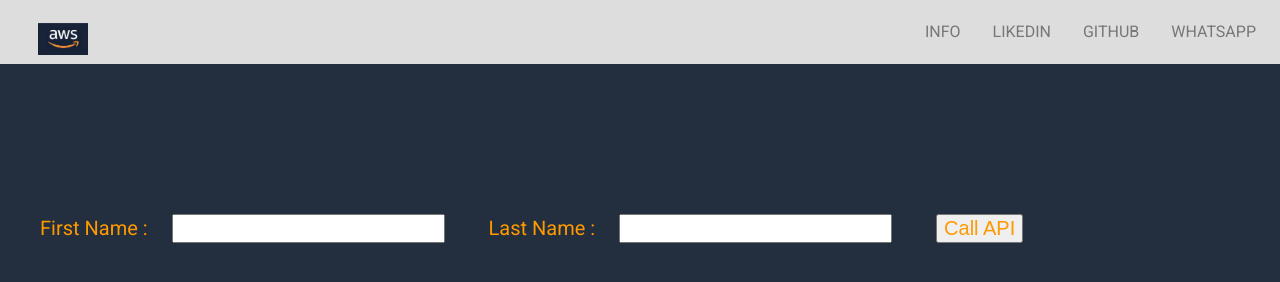
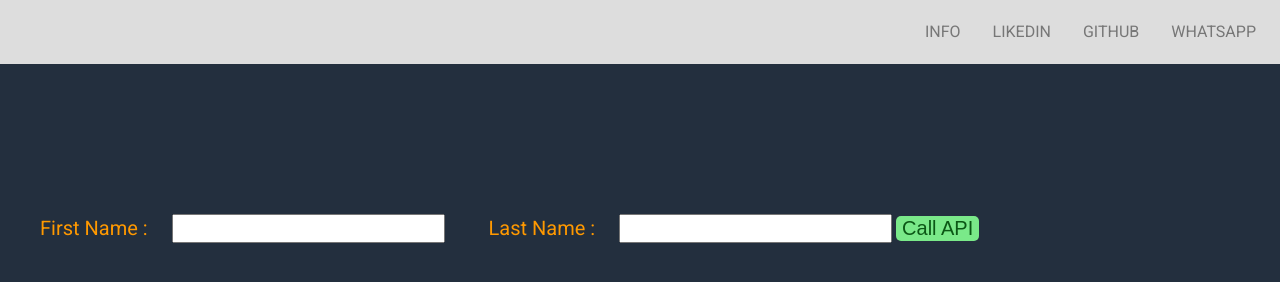
Before and after one commit to 4lexRossi/aws-helloWorld, a plain HTML site: page index.html in a window 1280 px wide. Drawn offline with Linux system fonts and the light colour scheme.

Commit message:
fix script and syle api Button

```diff
--- a/index.html
+++ b/index.html
@@ -4,13 +4,36 @@
         <meta charset="UTF-8">
         <link rel="stylesheet" type="text/css" href="/styles.css">
         <title>Hello World</title>
+        <script>
+            // define the callAPI function that takes a first name and last name as parameters
+            var callAPI = (firstName,lastName)=> {
+            // instantiate a headers object
+            var myHeaders = new Headers();
+            // add content type header to object
+            myHeaders.append("Content-Type", "application/json");
+            // using built in JSON utility package turn object to string and store in a variable
+            var raw = JSON.stringify({"firstName":firstName,"lastName":lastName});
+            // create a JSON object with parameters for API call and store in a variable
+            var requestOptions = {
+                method: 'POST',
+                headers: myHeaders,
+                body: raw,
+                redirect: 'follow'
+            };
+            // make API call with parameters and use promises to get response
+            fetch("https://ivjulu6rb0.execute-api.us-east-1.amazonaws.com/dev", requestOptions)
+            .then(response => response.text())
+            .then(result => alert(JSON.parse(result).body))
+            .catch(error => console.log('error', error));
+            }
+        </script>
     </head>
     <body>
         <div class="container-header">
             <header  id="nav-wrapper">
                 <nav id="nav">
                 <div class="nav left">
-                <span class="gradient skew"><h1 class="logo un-skew"><a href="https://aws.amazon.com/pt/" target="_blank"><img src="aws.png"></a></h1></span>
+                    <span class="gradient skew"><h1 class="logo un-skew"><a href="https://aws.amazon.com/pt/" target="_blank"></a></h1></span>
                     <button id="menu" class="btn-nav"><span class="fas fa-bars"></span></button>
                 </div>
                 <div class="nav right">
@@ -33,5 +56,4 @@
             </form>
         </div>
     </body>
-<script src="scripts.js"></script>
 </html>
--- a/scripts.js
+++ /dev/null
@@ -1,21 +0,0 @@
-// define the callAPI function that takes a first name and last name as parameters
-var callAPI = (firstName,lastName)=> {
-  // instantiate a headers object
-  var myHeaders = new Headers();
-  // add content type header to object
-  myHeaders.append("Content-Type", "application/json");
-  // using built in JSON utility package turn object to string and store in a variable
-  var raw = JSON.stringify({"firstName":firstName,"lastName":lastName});
-  // create a JSON object with parameters for API call and store in a variable
-  var requestOptions = {
-      method: 'POST',
-      headers: myHeaders,
-      body: raw,
-      redirect: 'follow'
-  };
-  // make API call with parameters and use promises to get response
-  fetch("https://ivjulu6rb0.execute-api.us-east-1.amazonaws.com/dev", requestOptions)
-  .then(response => response.text())
-  .then(result => alert(JSON.parse(result).body))
-  .catch(error => console.log('error', error));
-}
--- a/styles.css
+++ b/styles.css
@@ -1,5 +1,5 @@
 @import url('https://fonts.googleapis.com/css2?family=Roboto:wght@300;400&display=swap');
-/*-------------Reset-------------*/
+
 html {
   scroll-behavior: smooth;
 }
@@ -21,10 +21,28 @@ body {
   position: absolute;
   margin-top: 150px;
 }
-label, button {
+
+label {
   color: #FF9900;
   font-size: 20px;
   margin-left: 40px;
+}
+
+button {
+  font-size: 20px;
+  font-weight: 300;
+  color: rgb(11, 87, 21);
+  background-color: rgb(122, 233, 137);
+  border: 0;
+  border-radius: 5px;
+  transition: 200ms;
+}
+
+button:hover {
+  background-color: rgb(21, 240, 50);
+  border-color: rgb(53, 52, 52);
+  border-radius: 5px;
+  cursor: pointer;
 }
 
 input {
@@ -75,7 +93,6 @@ span.gradient {
 }
 
 span.gradient:hover {
-  animation-name: logo-hover;
   animation-duration: 0.3s;
   animation-fill-mode: forwards;
   animation-timing-function: cubic-bezier(0.17, 0.57, 0.31, 0.85);
@@ -118,13 +135,6 @@ a:hover {
   color: #f857a8;
   padding-left: 2em;
   padding-right: 2em;
-}
-
-img {
-  width: 50px;
-  margin-left: 10px;
-  margin-bottom: 50px;
-  position: absolute;
 }
 
 #footer {
```
Also changed, not shown: aws.png (deleted). Lines whose indentation alone changed are shown as unchanged.
